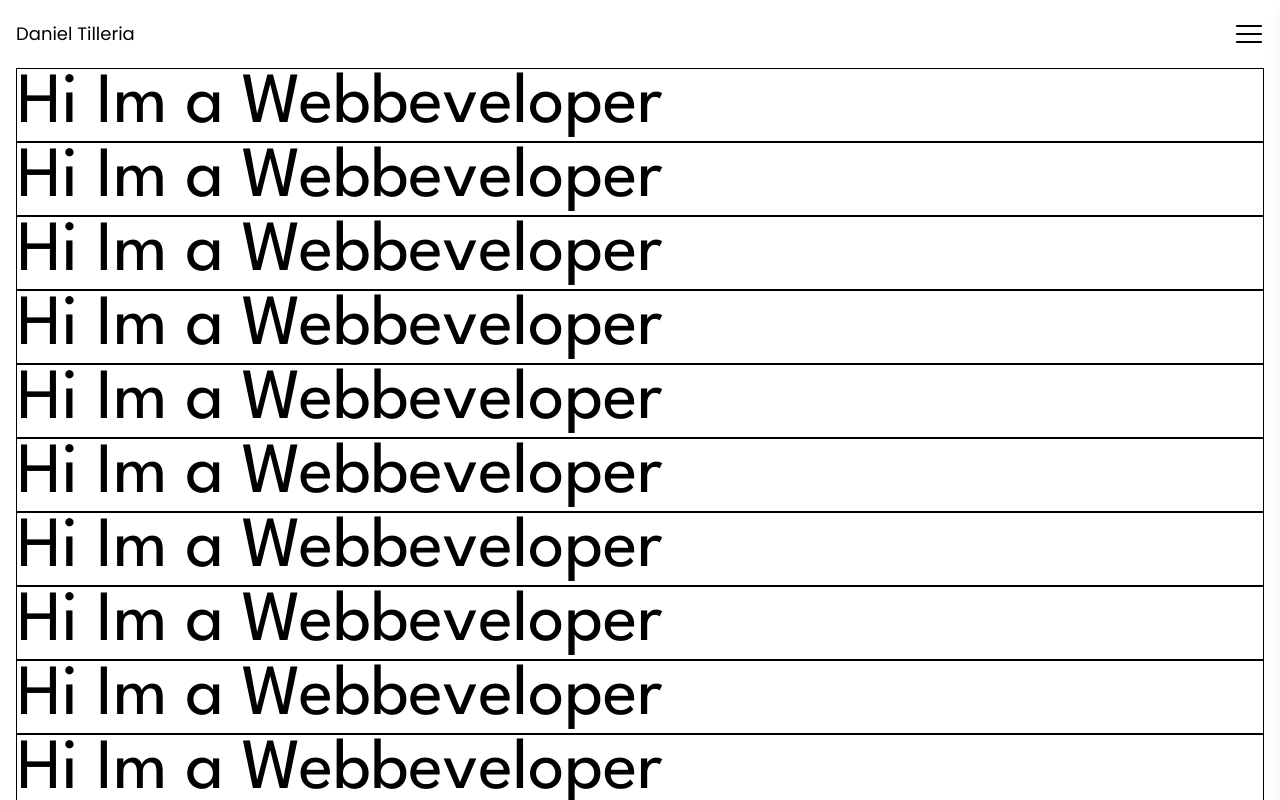
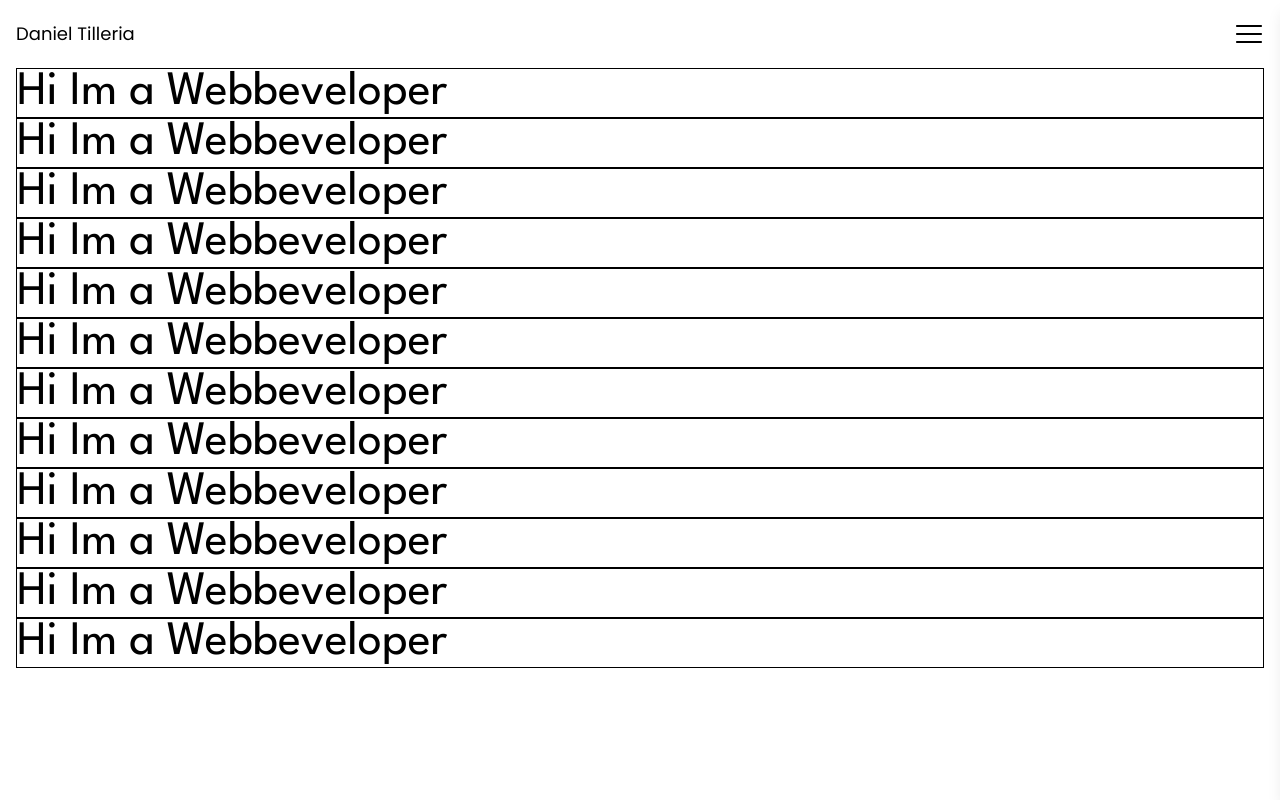
Before and after one commit to Dantilldev/my-portfolio, a Next.js app: page / in a window 1280 px wide. Shown: the top 800 px of the page. Built offline with nearby package versions, Linux system fonts and the light colour scheme.

Commit message:
chore: Update global styles and hero text size

```diff
--- a/src/app/globals.css
+++ b/src/app/globals.css
@@ -3,6 +3,8 @@
 body {
   /* @apply bg-base-100 text-base-content pt-2 px-4 sm:px-10 xl:px-12 xxxl:px-36; */
   font-family: var(--font-poppins), sans-serif;
+  width: 100vw;
+  height: 100vh;
   /* cursor: default; */
   /* overflow-x: hidden; */
 }
--- a/src/app/layout/Hero.jsx
+++ b/src/app/layout/Hero.jsx
@@ -3,7 +3,7 @@ import React from "react";
 export default function Hero() {
   return (
     <div className="border mx-4">
-      <h1 className="text-7xl">Hi Im a Webbeveloper</h1>
+      <h1 className="text-5xl">Hi Im a Webbeveloper</h1>
     </div>
   );
 }
--- a/src/components/ScrollToTopButton.jsx
+++ b/src/components/ScrollToTopButton.jsx
@@ -2,7 +2,7 @@
 import {useState, useEffect} from "react";
 import {PiArrowUpThin} from "react-icons/pi";
 
-const ScrollToTopButton = () => {
+export default function ScrollToTopButton() {
   const [isVisible, setIsVisible] = useState(false);
 
   // Visar knappen efter 40px scroll
@@ -39,6 +39,4 @@ const ScrollToTopButton = () => {
       </button>
     )
   );
-};
-
-export default ScrollToTopButton;
+}
```
